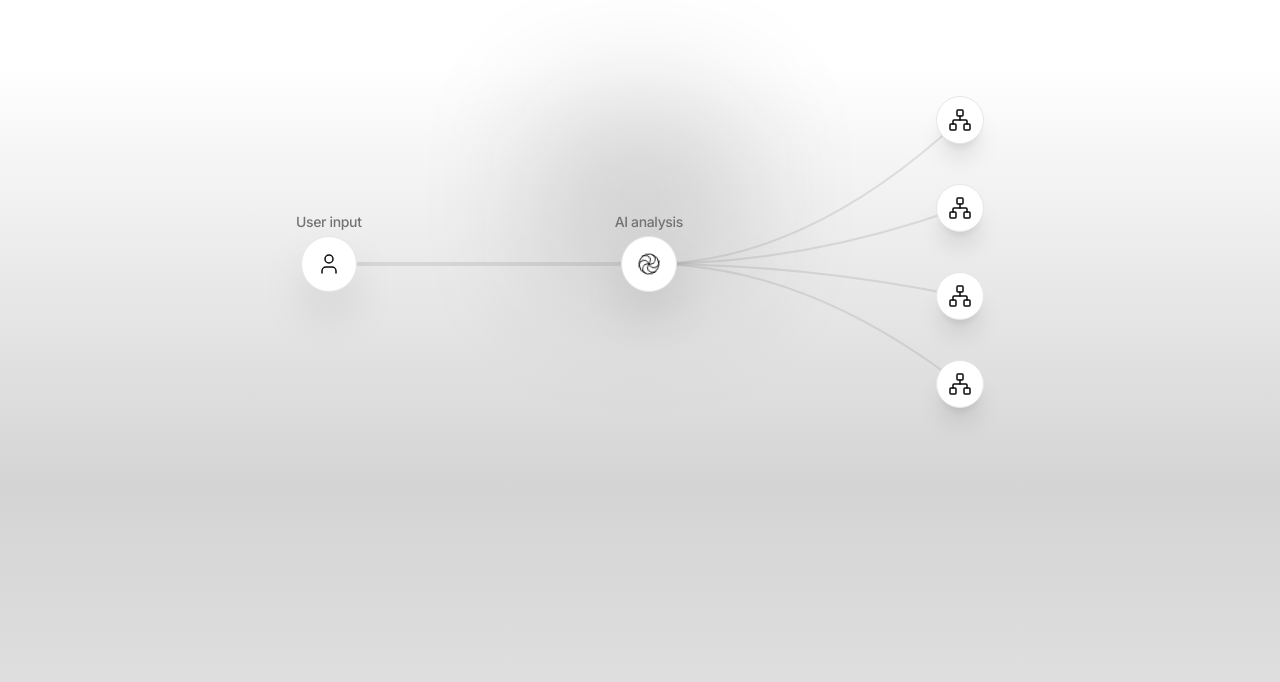
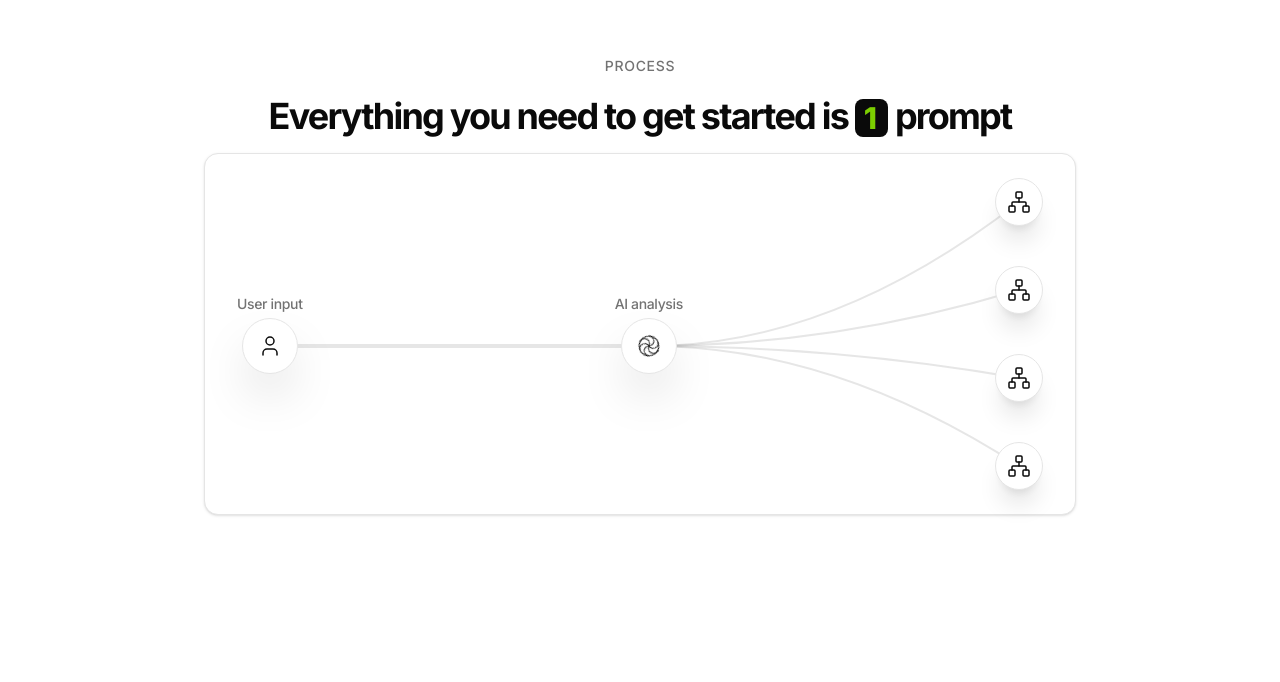
Before and after one commit to hassohamid/SkillTree, a React (Vite) app: page / in a window 1280 px wide. Shown: the part 1538-2220 px from the top of the page. Built offline with nearby package versions, Linux system fonts and the light colour scheme.

Commit message:
feat: added titles to howitworks section

```diff
--- a/src/components/home/HowItWorks.tsx
+++ b/src/components/home/HowItWorks.tsx
@@ -1,6 +1,8 @@
 import { AnimatedBeam } from "@/components/magicui/animated-beam";
 import { User, LoaderPinwheel, Network } from "lucide-react";
 import { useRef } from "react";
+import { Card } from "../ui/card";
+import { Badge } from "../ui/badge";
 
 export default function HowItWorks() {
   const containerRef = useRef<HTMLDivElement>(null);
@@ -12,11 +14,22 @@ export default function HowItWorks() {
   const output4Ref = useRef<HTMLDivElement>(null);
 
   return (
-    <div className=" flex flex-col items-center  py-20  mx-auto bg-gradient-to-b from-white from-10% to-neutral-300 mt-40 relative">
-      <h1> </h1>
-      <div className="absolute bg-neutral-900 h-50 w-50 blur-3xl opacity-15  "></div>
+    <div className=" flex flex-col items-center justify-center  py-10 px-3  mx-auto  mt-40 relative max-w-4xl">
+      <h1 className="text-muted-foreground uppercase tracking-wider font-medium text-sm mb-5">
+        {" "}
+        Process{" "}
+      </h1>
+      <h1 className="font-bold tracking-tighter text-4xl text-center text-balance mb-4">
+        {" "}
+        Everything you need to get started is{" "}
+        <Badge className="text-lime-500 bg-neutral-950 text-3xl py-0 pr-3 font-extrabold">
+          1
+        </Badge>{" "}
+        prompt{" "}
+      </h1>
+      <Card className="w-full    ">
         <div
-        className="relative flex  w-full items-center justify-between max-w-3xl px-10"
+          className="relative flex  w-full items-center justify-between max-w-full px-8"
           ref={containerRef}
         >
           <div className="flex flex-col justify-center items-center gap-1">
@@ -119,6 +132,7 @@ export default function HowItWorks() {
             gradientStopColor="white"
           />
         </div>
+      </Card>
     </div>
   );
 }
--- a/src/pages/Home.tsx
+++ b/src/pages/Home.tsx
@@ -8,7 +8,7 @@ export default function Home() {
       <Hero />
       <Preview />
       <HowItWorks />
-      <div className="h-screen bg-gradient-to-b from-neutral-300 to-white"></div>
+      <div className="h-screen bg-white"></div>
     </>
   );
 }
```
Lines whose indentation alone changed are shown as unchanged.
